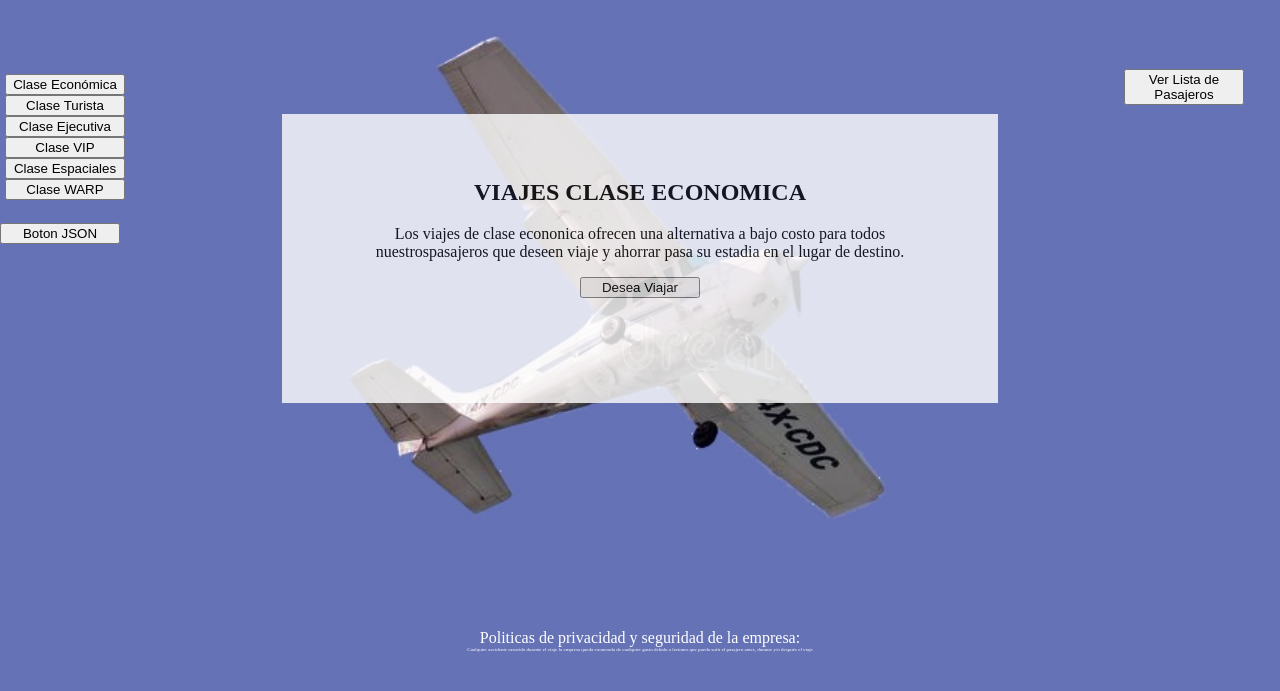
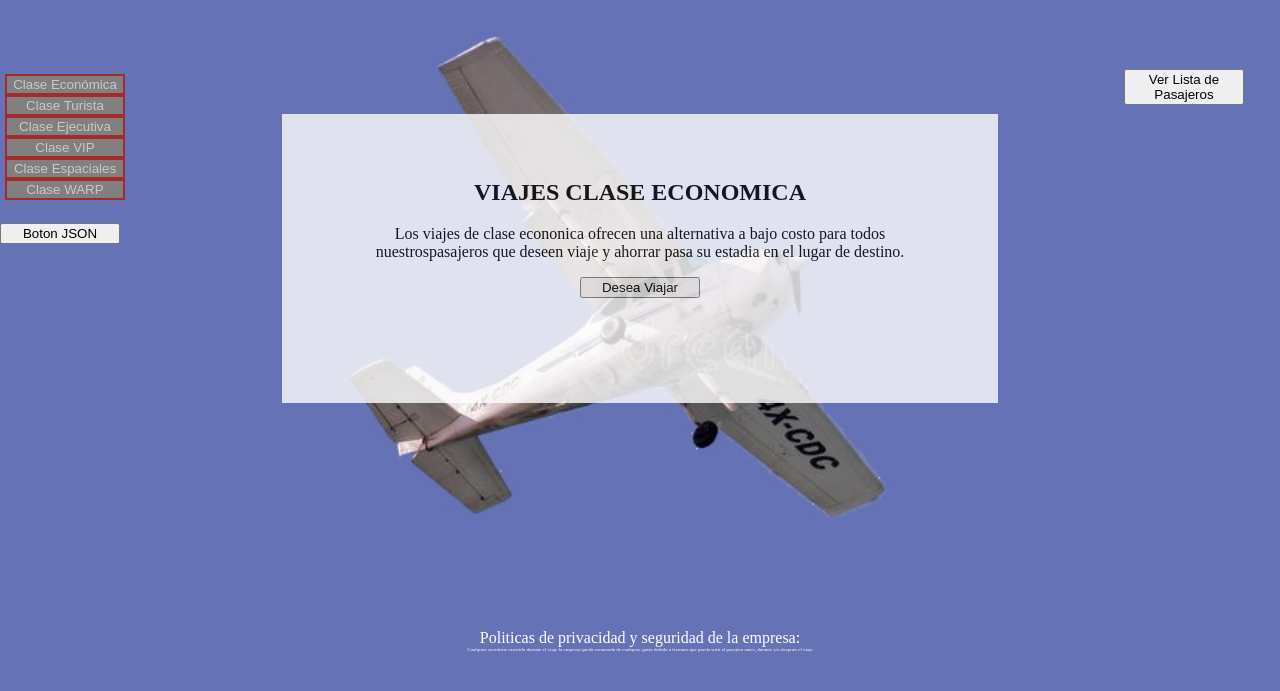
Before and after one commit to Al3xander123/segundaaerolinea, a plain HTML site: page index.html in a window 1280 px wide. Shown: the part 91-782 px from the top of the page. Drawn offline with nearby package versions, Linux system fonts and the light colour scheme.

Commit message:
Update style.css

```diff
--- a/css/style.css
+++ b/css/style.css
@@ -5,6 +5,12 @@ body{
 	background-repeat: no-repeat;
 	background-size: cover;
 	margin: 0px;
+}
+.boton{
+border:2px solid brown;
+background:grey;
+color:rgb(200,200,200);
+border-raduis:10px;
 }
 /*SOLO VALORES DE LA TABLA*/
 table{
```
